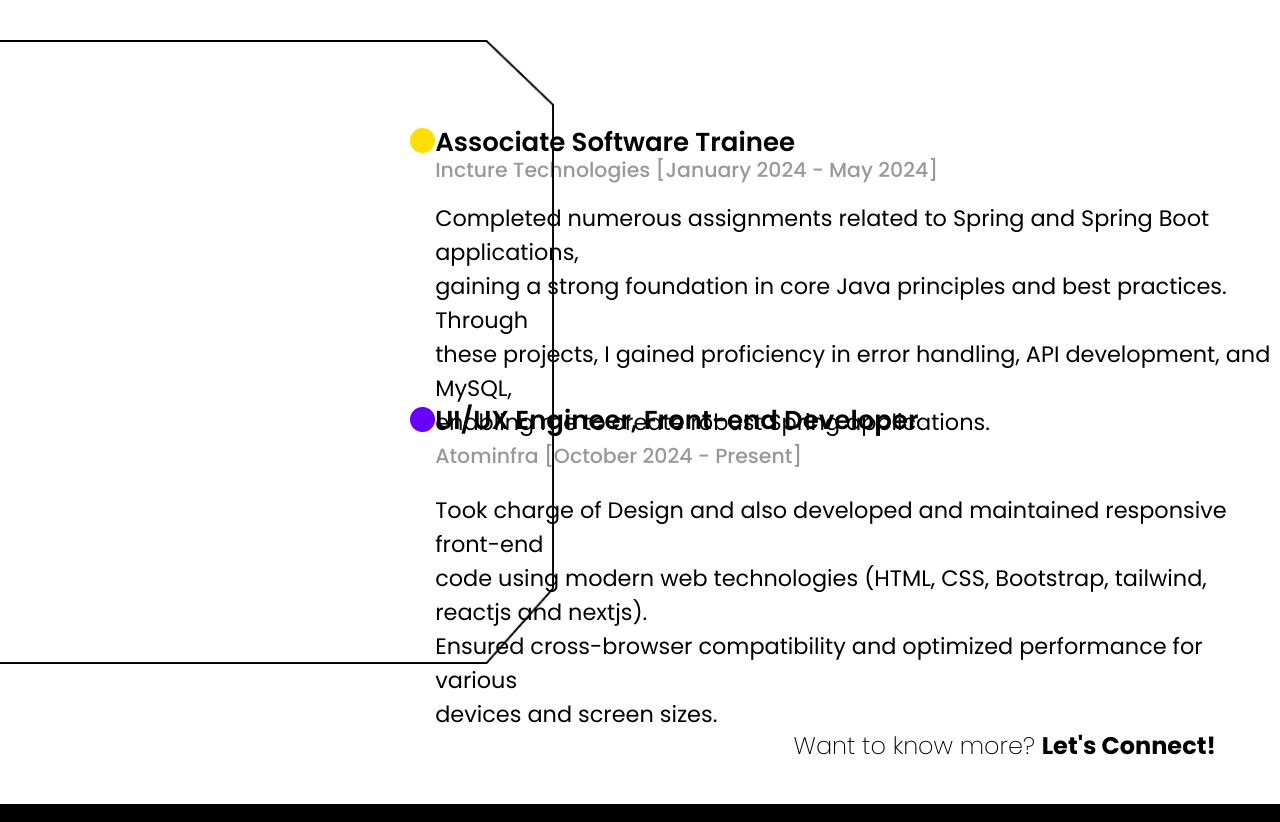
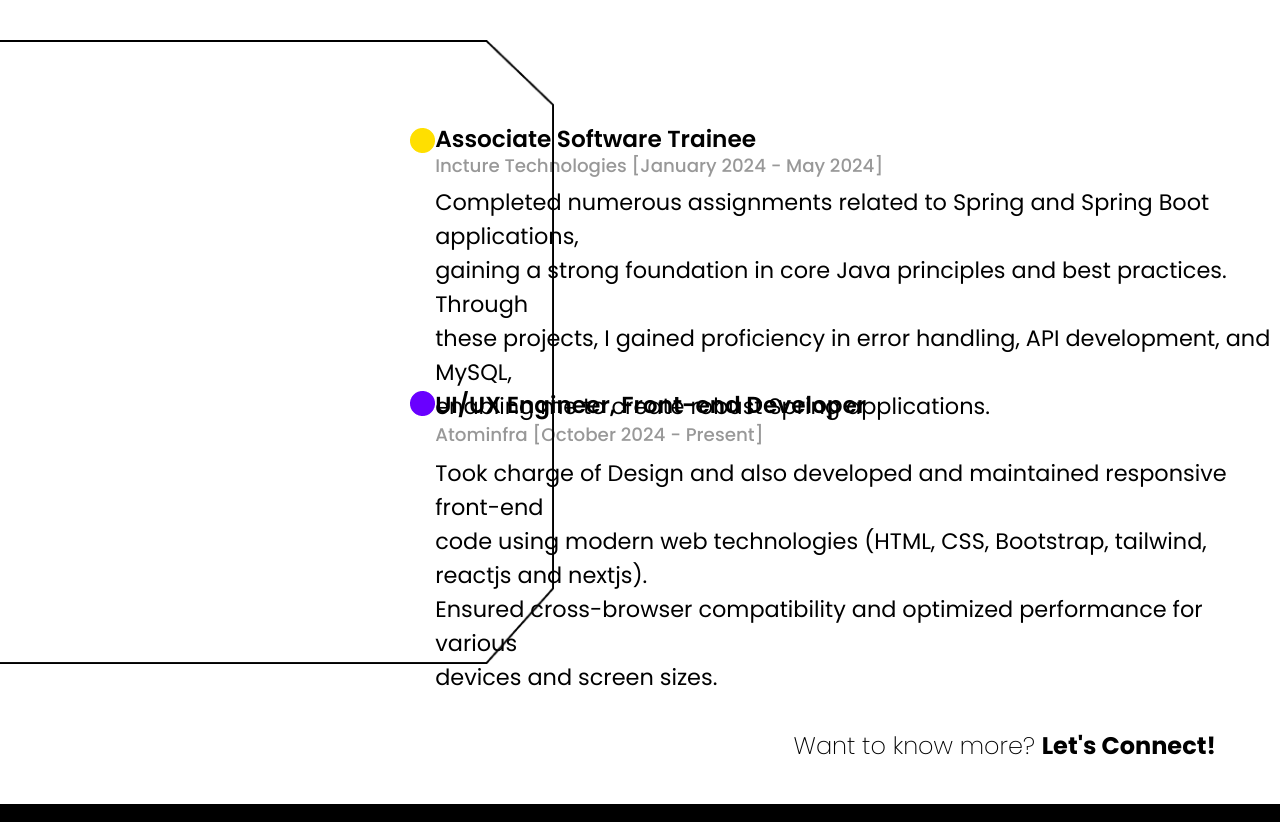
Before and after one commit to Prabhmeetchef/Portfolio, a website: page index.html in a window 1280 px wide. Shown: the part 2620-3442 px from the top of the page. Drawn offline with Linux system fonts and the light colour scheme; a web font is replaced by a local one.

Commit message:
sizing issues

```diff
--- a/main.css
+++ b/main.css
@@ -56,7 +56,7 @@ html{
     border: solid 2px white;
     border-radius: 20px;
 }
-#vec{ position: absolute; top: 228.8vh;height: 78vh; width: auto;} #ellipse1{position: absolute; top: 239.8vh;left: 32vw;} #ellipse2{position: absolute; top: 274.7vh;left: 32vw;}
+#vec{ position: absolute; top: 228.8vh;height: 78vh; width: auto;} #ellipse1{position: absolute; top: 239.8vh;left: 32vw;} #ellipse2{position: absolute; top: 272.7vh;left: 32vw;}
 #mypfp:hover{
     scale: 1.02;
     transition: scale 0.2s ease;
@@ -68,7 +68,7 @@ html{
     background: none;
     transition: color 0.2s ease;
 }
-#role1{position: absolute; top: 237vh;left: 34vw; font-size: 3.25vh;font-weight: 600;} #role2{position: absolute; top: 271.8vh;left: 34vw; font-size: 3.25vh; font-weight: 600;} #desc1{position: absolute; top: 246.7vh;left: 34vw; font-size: 2.8vh;font-weight: 400;} #corp1{position: absolute; top: 241vh;left: 34vw; font-size: 2.56vh;font-weight: 500; opacity: 40%;} #desc2{position: absolute; top: 283.2vh;left: 34vw; font-size: 2.8vh; font-weight: 400;} #corp2{position: absolute; top: 276.7vh;left: 34vw; font-size: 2.56vh;font-weight: 500; opacity: 40%;}
+#role1{position: absolute; top: 237.2vh;left: 34vw; font-size: 2.9vh;font-weight: 600;} #role2{position: absolute; top: 270.38vh;left: 34vw; font-size: 2.9vh; font-weight: 600;} #desc1{position: absolute; top: 244.7vh;left: 34vw; font-size: 2.8vh;font-weight: 400;} #corp1{position: absolute; top: 241vh;left: 34vw; font-size: 2.28vh;font-weight: 500; opacity: 40%;} #desc2{position: absolute; top: 278.52vh;left: 34vw; font-size: 2.8vh; font-weight: 400;} #corp2{position: absolute; top: 274.6vh;left: 34vw; font-size: 2.29vh;font-weight: 500; opacity: 40%;}
 #megagoated{
     position: relative;
     top: 72px;
```
